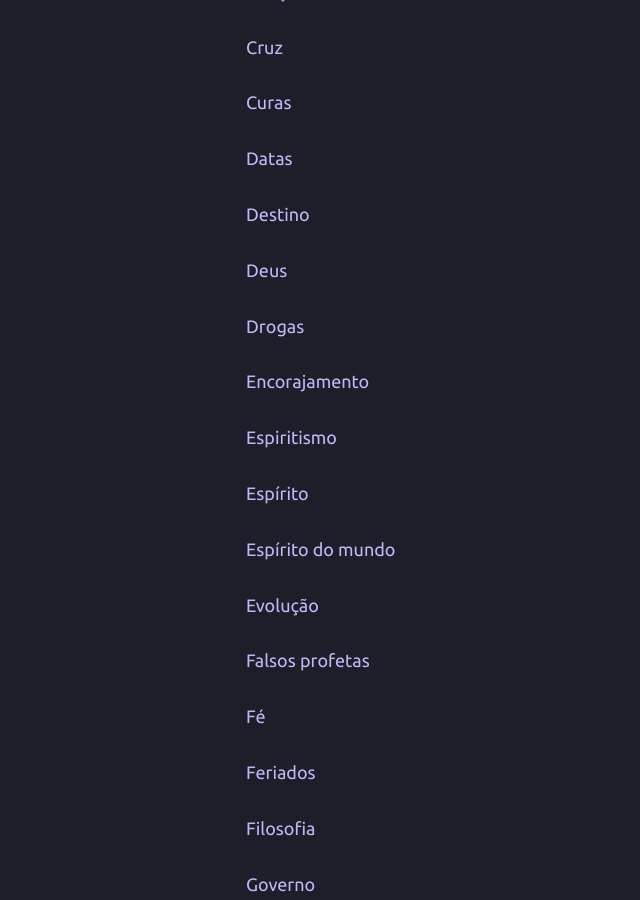
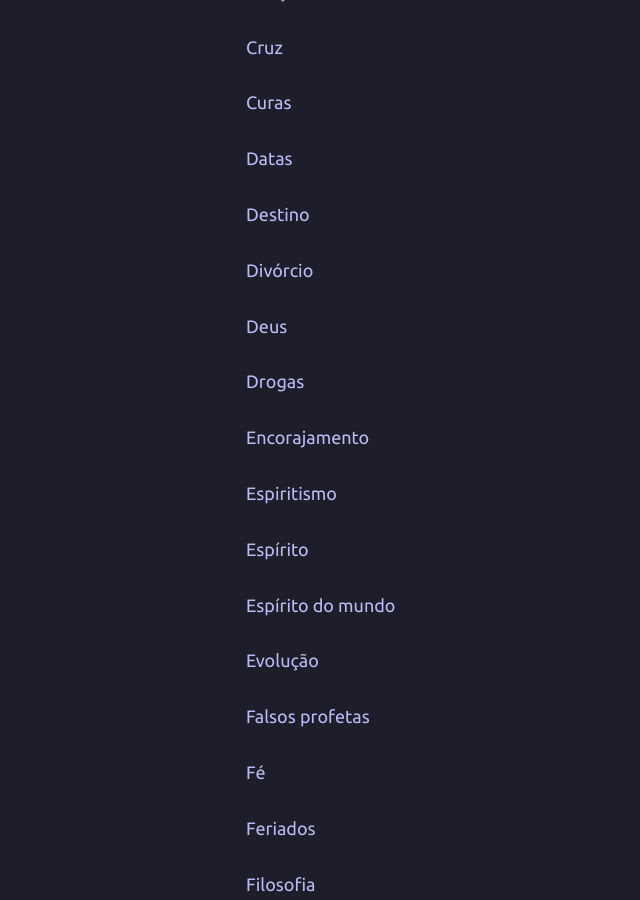
Before and after one commit to joaquim-capitao/jw, a Jekyll site: the page built from assuntos/index.md, in a window 1280 px wide and 900 px high, scrolled down 943 px. Shown: the whole window, without its empty margins (63-703 px from the left). Built offline with Jekyll 4.4.1, drawn with Linux system fonts in a browser that asks for light colours; our own code applies the rules of GitHub Pages for plain Markdown files.

Commit message:
Add link to Divórcio in index.md

```diff
--- a/assuntos/index.md
+++ b/assuntos/index.md
@@ -39,6 +39,8 @@
 [Datas](https://joaquim-capitao.github.io/jw/assuntos/datas)
 
 [Destino](https://joaquim-capitao.github.io/jw/assuntos/destino)
+
+[Divórcio](https://joaquim-capitao.github.io/jw/assuntos/divorcio)
 
 [Deus](https://joaquim-capitao.github.io/jw/assuntos/deus)
 
```
